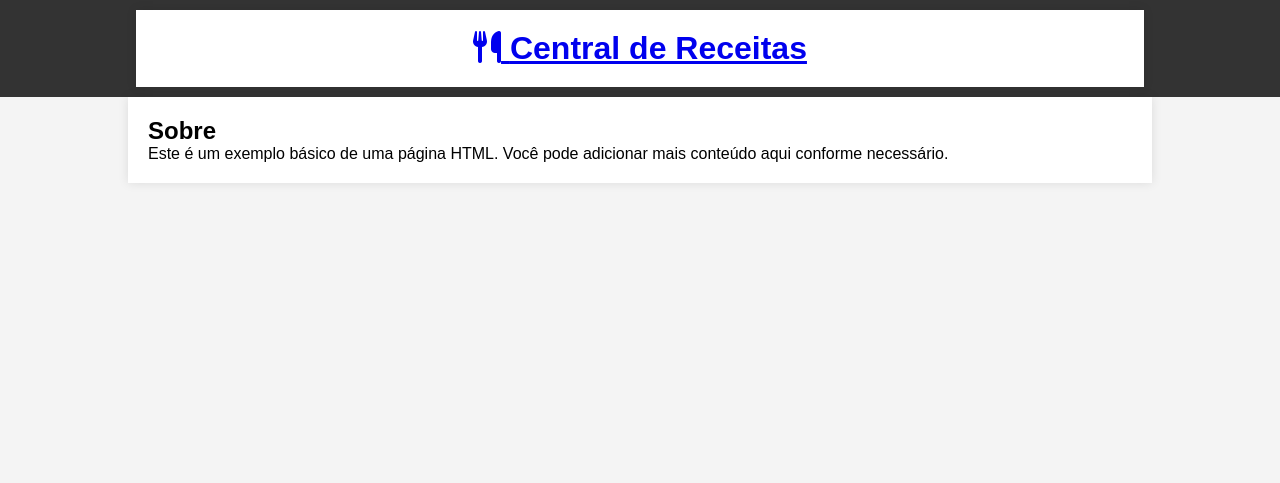
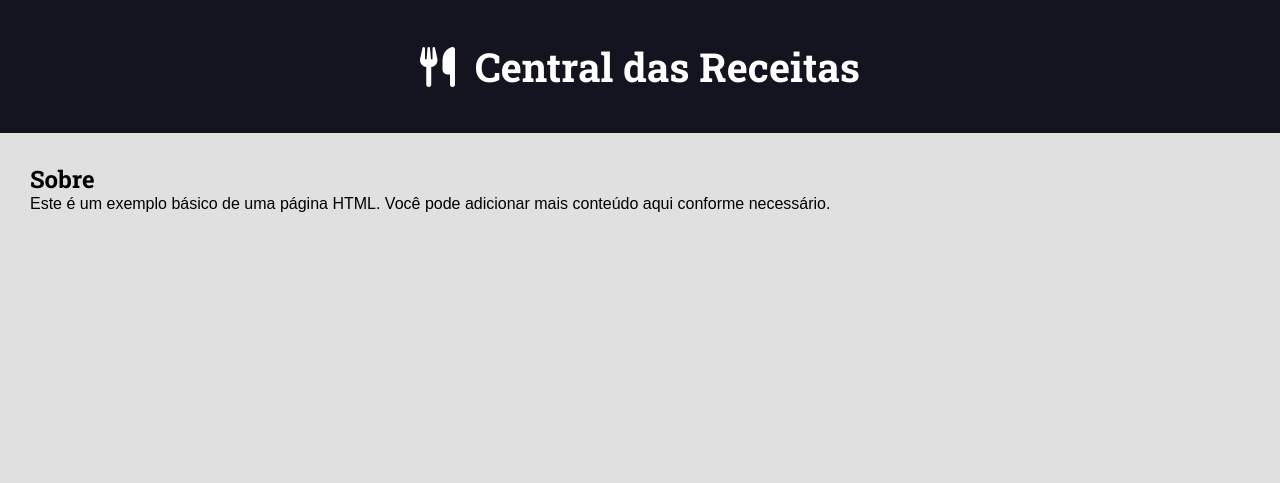
Before and after one commit to Zoommod/recipe-hub, a Django app: page / in a window 1280 px wide. Shown: the top 483 px of the page. Run offline with Django 5.2, Linux system fonts and the light colour scheme; some libraries are stand-ins or nearby versions.

Commit message:
ADD: adjusting and styling the head

```diff
--- a/recipes/templates/recipes/pages/home.html
+++ b/recipes/templates/recipes/pages/home.html
@@ -4,9 +4,9 @@
     <header class="main-header-container">
         <div class="main-header container">
                 <h1>
-                    <a href="/">
-                        <i class="fa-solid fa-utensils"></i>
-                         <span>Central de Receitas</span>
+                    <a class="main-logo" href="/">
+                        <i class="fa-solid fa-utensils main-logo-icon"></i>
+                         <span class="main-logo-text">Central das Receitas</span>
                     </a>
                 </h1>
         </div>
--- a/recipes/templates/recipes/partials/head.html
+++ b/recipes/templates/recipes/partials/head.html
@@ -3,15 +3,62 @@
 <head>
     <meta charset="UTF-8">
     <meta name="viewport" content="width=device-width, initial-scale=1.0">
+
     <link rel="stylesheet" href="https://cdnjs.cloudflare.com/ajax/libs/font-awesome/6.6.0/css/fontawesome.min.css" integrity="sha512-B46MVOJpI6RBsdcU307elYeStF2JKT87SsHZfRSkjVi4/iZ3912zXi45X5/CBr/GbCyLx6M1GQtTKYRd52Jxgw==" crossorigin="anonymous" referrerpolicy="no-referrer" />
-
     <link rel="stylesheet" href="https://cdnjs.cloudflare.com/ajax/libs/font-awesome/6.6.0/css/solid.min.css" integrity="sha512-/r+0SvLvMMSIf41xiuy19aNkXxI+3zb/BN8K9lnDDWI09VM0dwgTMzK7Qi5vv5macJ3VH4XZXr60ip7v13QnmQ==" crossorigin="anonymous" referrerpolicy="no-referrer" />
-
     <link rel="stylesheet" href="https://cdnjs.cloudflare.com/ajax/libs/font-awesome/6.6.0/css/brands.min.css" integrity="sha512-EJp8vMVhYl7tBFE2rgNGb//drnr1+6XKMvTyamMS34YwOEFohhWkGq13tPWnK0FbjSS6D8YoA3n3bZmb3KiUYA==" crossorigin="anonymous" referrerpolicy="no-referrer" />
 
+    <link rel="preconnect" href="https://fonts.googleapis.com">
+    <link rel="preconnect" href="https://fonts.gstatic.com" crossorigin>
+    <link href="https://fonts.googleapis.com/css2?family=Roboto+Slab:wght@100..900&display=swap" rel="stylesheet">
 
     <title>Recipes Hub</title>
     <style>
+
+        :root {
+            --color-primary: #269fe6;
+            --color-primary-hover: #2086c2;
+            --color-primary-dark: #13141f;
+            --color-primary-dark-hover: #212336;
+            --color-primary-light: #d4ecfa;
+            --color-primary-light-hover: #bdd8e7;
+
+            --color-white: #fff;
+            --color-black: #000;
+
+            --color-dark-text: #444;
+            --color-info-light: #cce5ff;
+            --color-debug-light: #cce5ff;
+            --color-success-light: #d4edda;
+            --color-alert-light: #fff3cd;
+            --color-warning-light: #fff3cd;
+            --color-error-light: #f8d7da;
+
+            --color-info-dark: #4d86c4;
+            --color-debug-dark: #4d86c4;
+            --color-success-dark: #4a9c5d;
+            --color-alert-dark: #927f40;
+            --color-warning-dark: #927f40;
+            --color-error-dark: #da525d;
+
+            --color-gray-0: #f9f9f9;
+            --color-gray-1: #e0e0e0;
+            --color-gray-2: #c7c7c7;
+            --color-gray-3: #aeaeae;
+            --color-gray-4: #959595;
+            --color-gray-5: #7d7d7d;
+            --color-gray-6: #646464;
+            --color-gray-7: #4b4b4b;
+            --color-gray-8: #323232;
+            --color-gray-9: #191919;
+
+            --font-primary: sans-serif;
+            --font-headings: 'Roboto Slab', serif;
+
+            --spacing-gutter-medium: 3rem;
+            --spacing-gutter-large: 4rem;
+          }
+
         *{
             padding: 0;
             margin: 0;
@@ -22,10 +69,10 @@
             font-size: 62.5%;
         }
         body {
-            font-family: Arial, sans-serif;
+            font-family: var(--font-primary);
             margin: 0;
             padding: 0;
-            background-color: #f4f4f4;
+            background-color: var(--color-gray-1);
             font-size: 1.6rem;
         }
         header {
@@ -34,13 +81,36 @@
             padding: 1rem;
             text-align: center;
         }
+
+        h1, h2, h3, h4 {
+            font-family: var(--font-headings);
+        }
+
         .container {
-            width: 80%;
+            max-width: 144rm;
             margin: 0 auto;
-            padding: 2rem;
-            background-color: #fff;
-            box-shadow: 0 0 10px rgba(0, 0, 0, 0.1);
+            padding: var(--spacing-gutter-medium);
         }
+        .main-header-container {
+            background: var(--color-primary-dark);
+        }
+
+        .main-logo {
+            font-size: 4rem;
+            color: var(--color-white);
+            text-decoration: none;
+            display: flex;
+            flex-flow: row nowrap;
+            align-items: center;
+            justify-content: center;
+            width: fit-content;
+            margin: 0 auto;
+        }
+
+        .main-logo-icon {
+            margin-right: 2rem;
+        }
+
         footer {
             background-color: #333;
             color: #fff;
```
